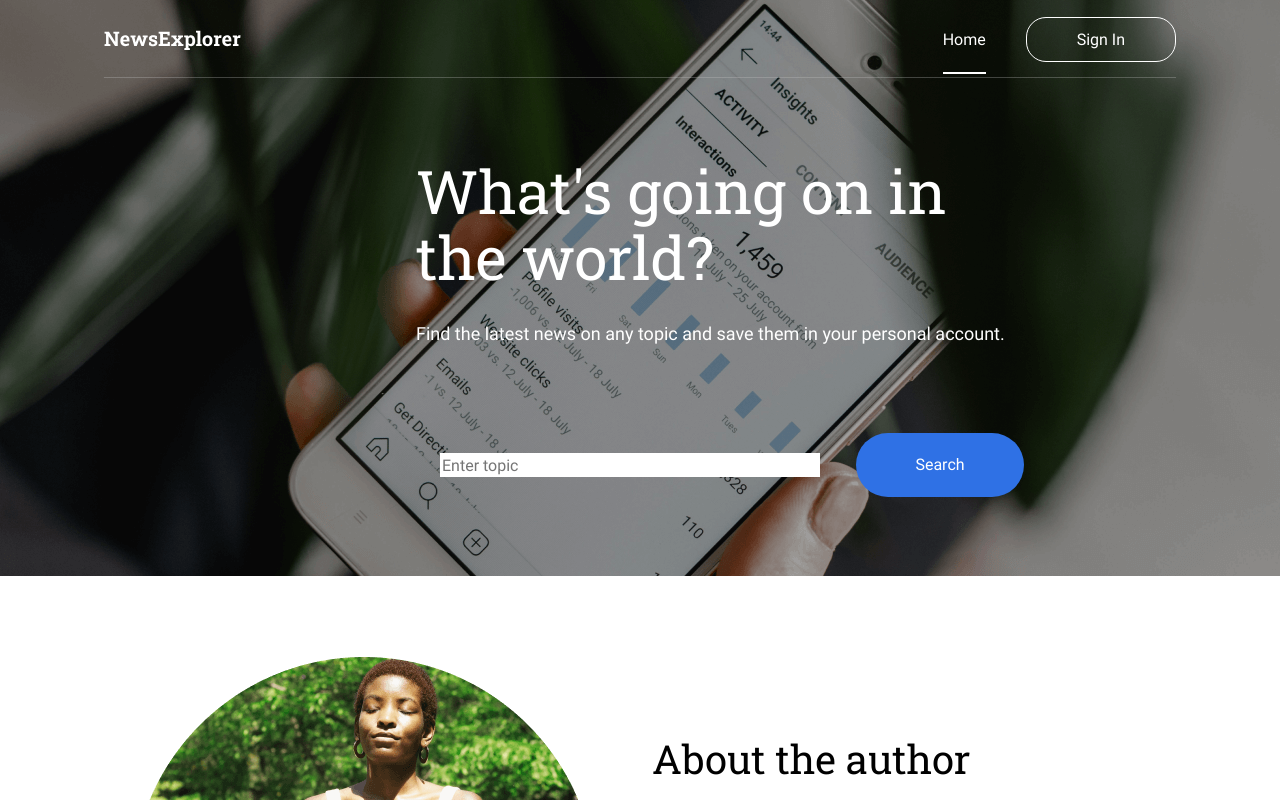
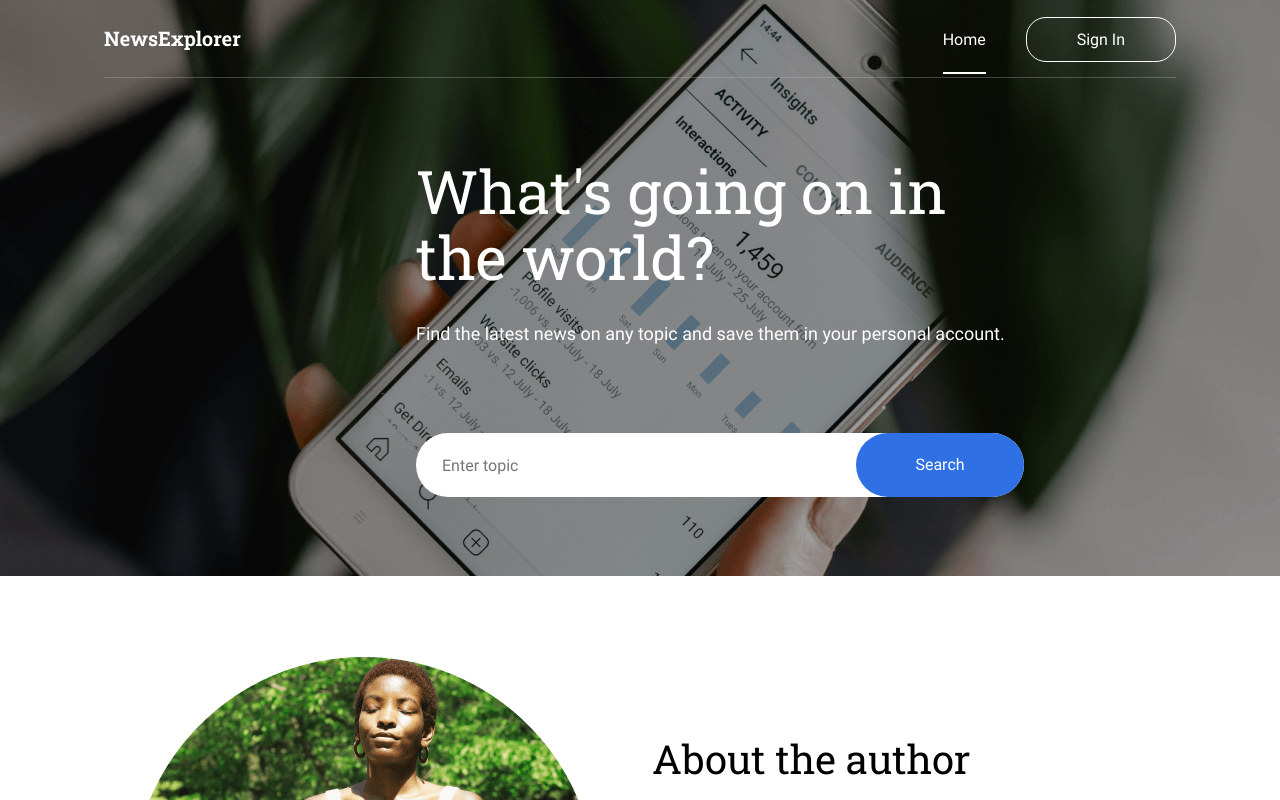
Before and after one commit to kaylamt/news-explorer-frontend, a React (Create React App) app: page / in a window 1280 px wide. Shown: the top 800 px of the page. Built offline with nearby package versions, Linux system fonts and the light colour scheme.

Commit message:
search bar fix

```diff
--- a/src/components/SearchForm/SearchForm.css
+++ b/src/components/SearchForm/SearchForm.css
@@ -33,6 +33,7 @@
   flex-direction: row;
   align-items: center;
   border-radius: 35px;
+  background-color: #FFFFFF;
   width: 608px;
   height: 64px;
   margin-top: 88px;
```
